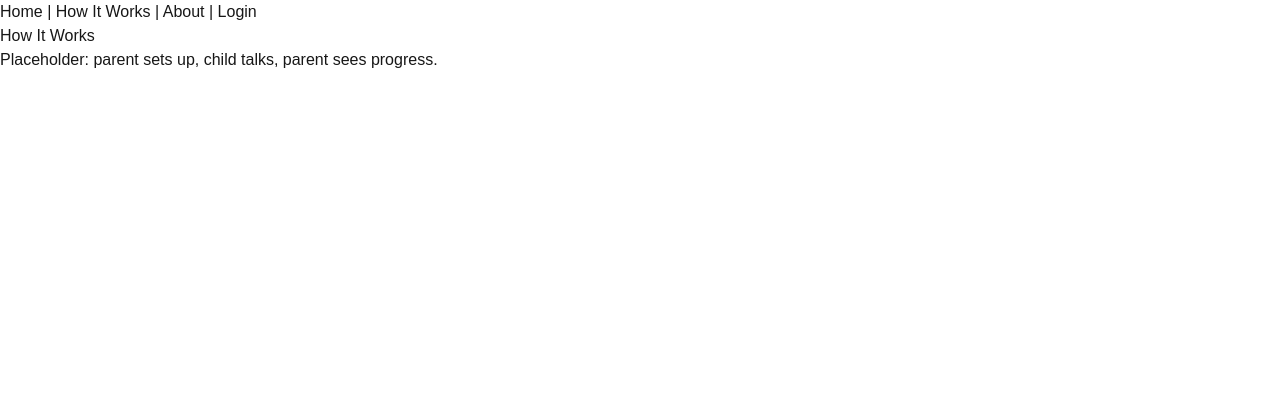
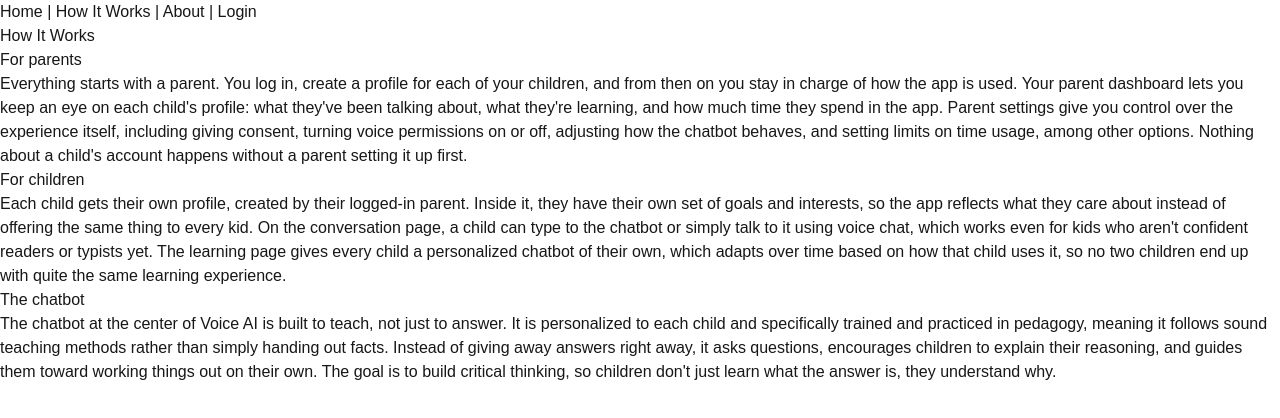
Before and after one commit to ProBracket/Capstone_Project, a Next.js app: page /how-it-works in a window 1280 px wide. Shown: the top 418 px of the page. Built offline with nearby package versions, Linux system fonts and the light colour scheme.

Commit message:
Write How It Works page content for parents, children, and the chatbot

```diff
--- a/app/how-it-works/page.tsx
+++ b/app/how-it-works/page.tsx
@@ -2,7 +2,44 @@ export default function HowItWorks() {
   return (
     <main>
       <h1>How It Works</h1>
-      <p>Placeholder: parent sets up, child talks, parent sees progress.</p>
+
+      <h2>For parents</h2>
+      <p>
+        Everything starts with a parent. You log in, create a profile for each
+        of your children, and from then on you stay in charge of how the app is
+        used. Your parent dashboard lets you keep an eye on each child&apos;s
+        profile: what they&apos;ve been talking about, what they&apos;re
+        learning, and how much time they spend in the app. Parent settings give
+        you control over the experience itself, including giving consent,
+        turning voice permissions on or off, adjusting how the chatbot behaves,
+        and setting limits on time usage, among other options. Nothing about a
+        child&apos;s account happens without a parent setting it up first.
+      </p>
+
+      <h2>For children</h2>
+      <p>
+        Each child gets their own profile, created by their logged-in parent.
+        Inside it, they have their own set of goals and interests, so the app
+        reflects what they care about instead of offering the same thing to
+        every kid. On the conversation page, a child can type to the chatbot or
+        simply talk to it using voice chat, which works even for kids who
+        aren&apos;t confident readers or typists yet. The learning page gives
+        every child a personalized chatbot of their own, which adapts over time
+        based on how that child uses it, so no two children end up with quite
+        the same learning experience.
+      </p>
+
+      <h2>The chatbot</h2>
+      <p>
+        The chatbot at the center of Voice AI is built to teach, not just to
+        answer. It is personalized to each child and specifically trained and
+        practiced in pedagogy, meaning it follows sound teaching methods rather
+        than simply handing out facts. Instead of giving away answers right
+        away, it asks questions, encourages children to explain their reasoning,
+        and guides them toward working things out on their own. The goal is to
+        build critical thinking, so children don&apos;t just learn what the
+        answer is, they understand why.
+      </p>
     </main>
   );
 }
```
